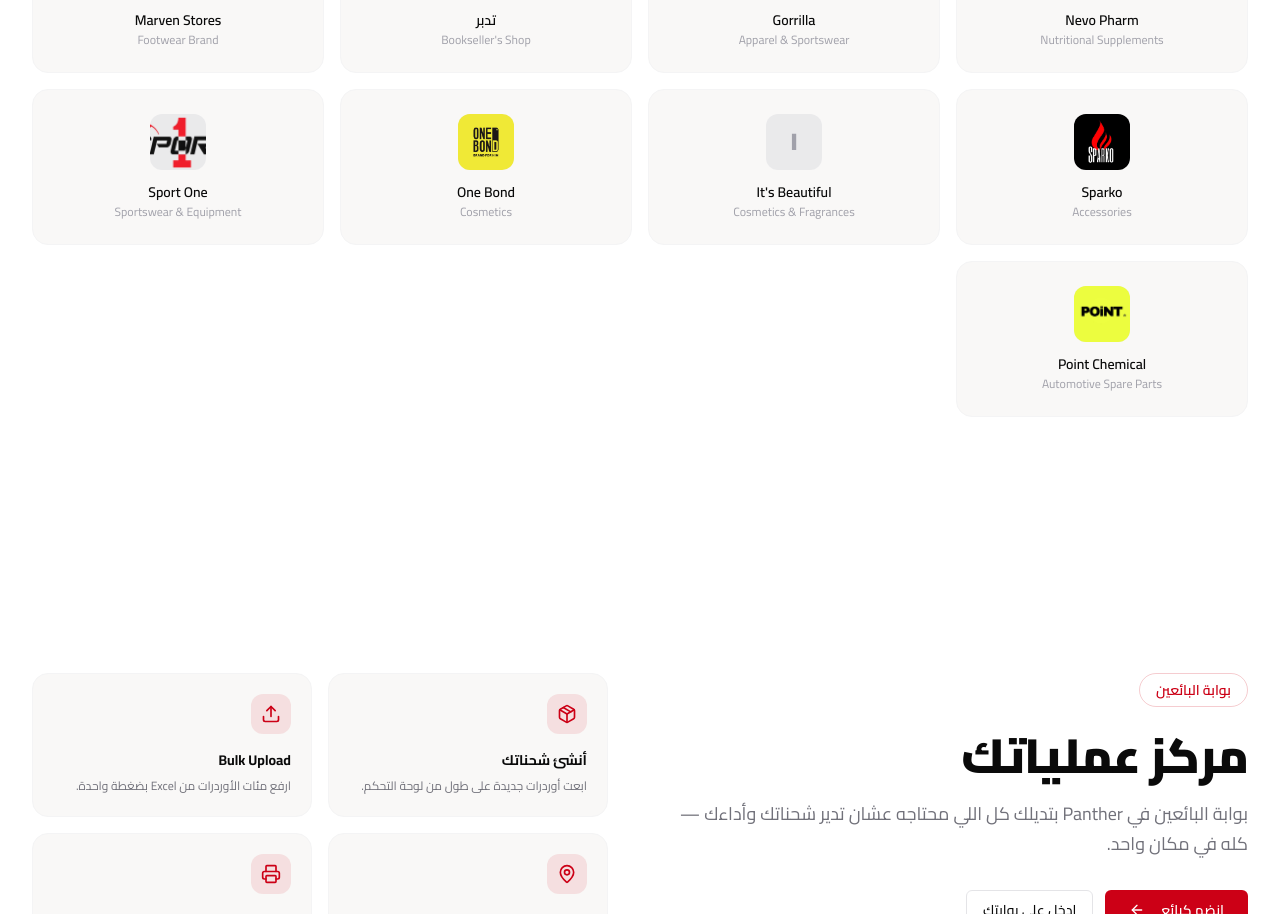
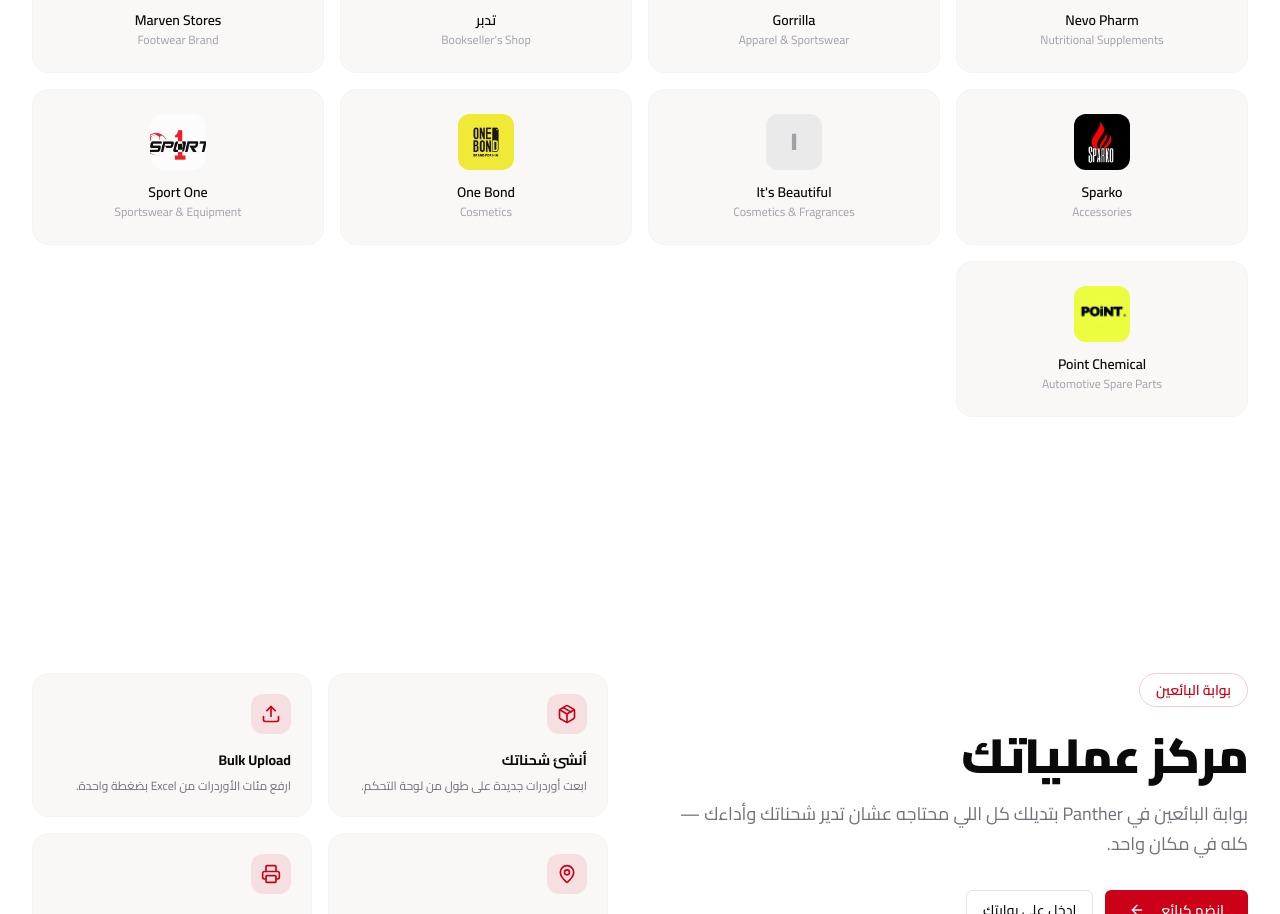
Before and after one commit to Abdelrahman-awad-hub/panther-landing, a Next.js app: page /ar in a window 1280 px wide. Shown: the part 3576-4490 px from the top of the page. Built offline with nearby package versions, Linux system fonts and the light colour scheme; no server answers.

Commit message:
change the logo

```diff
--- a/data/clients.ts
+++ b/data/clients.ts
@@ -13,6 +13,6 @@
   { id: 'sparko',  name: 'Sparko',         category: 'Accessories',               logo: '/brands/sparko.png' },
   { id: 'beautiful', name: "It's Beautiful", category: 'Cosmetics & Fragrances' },
   { id: 'firstorder', name: 'One Bond', category: 'Cosmetics',              logo: '/brands/oneBond2.jpg' },
-  { id: 'sportone', name: 'Sport One',     category: 'Sportswear & Equipment',    logo: '/brands/sportOne.avif' },
+  { id: 'sportone', name: 'Sport One',     category: 'Sportswear & Equipment',    logo: '/brands/SportsOne.png' },
   { id: 'point',   name: 'Point Chemical', category: 'Automotive Spare Parts',    logo: '/brands/point.jpg' },
 ]
```
Also changed, not shown: public/brands/SportsOne.png (added), public/brands/sportOne.avif (deleted).
